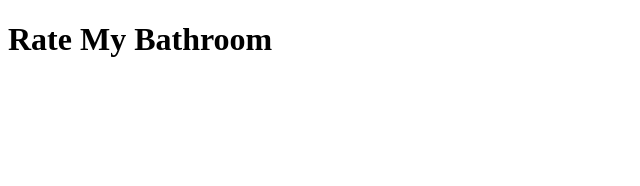
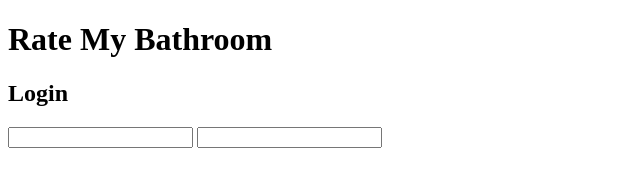
Before and after one commit to ishankar23/cis440, a plain HTML site: page index.html in a window 1280 px wide. Shown: the whole page, without its empty margins (0-640 px from the left). Drawn offline with Linux system fonts and the light colour scheme.

Commit message:
Update index.html

```diff
--- a/index.html
+++ b/index.html
@@ -9,5 +9,10 @@
 
 <body>
     <h1>Rate My Bathroom</h1>
+    <h2>Login</h2>
+    <form action="/url" method="GET">
+        <input type="text">
+        <input type="text">
+    </form>
 </body>
 </html>
```
